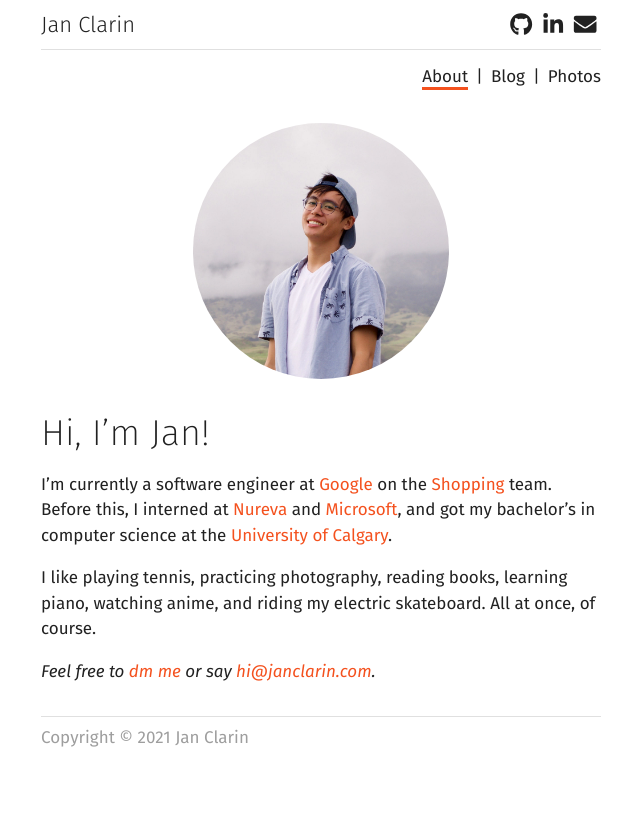
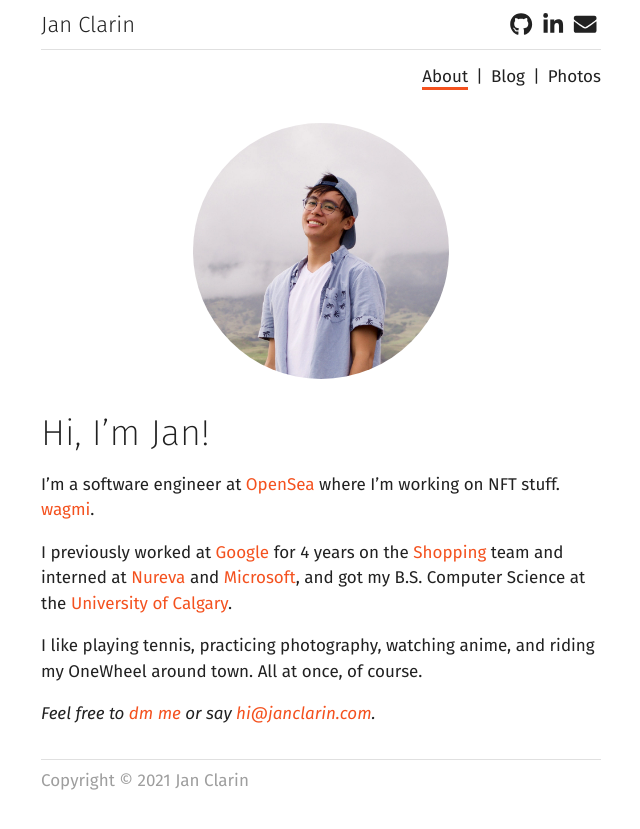
Before and after one commit to janclarin/janclarin.github.io, a Jekyll site: the page built from index.md, in a window 1280 px wide. Shown: the top 829 px of the page, without its empty margins (319-959 px from the left). Built offline with Jekyll 4.4.1, drawn with Linux system fonts in a browser that asks for light colours; nearby versions of some CDN libraries; comment, search, counter and statistics services are not loaded.

Commit message:
Update current job

```diff
--- a/_config.yml
+++ b/_config.yml
@@ -10,6 +10,7 @@ date_format: "%m.%d.%y"
 social_links:
   github: janclarin
   linkedin: janclarin
+  opensea: janclarin
   twitter: janclarin
 
 disqus_shortname: janclarin
--- a/index.md
+++ b/index.md
@@ -9,15 +9,17 @@ layout: page
 
 # Hi, I'm Jan!
 
-I'm currently a software engineer at [Google](https://about.google) on the
-[Shopping](https://shopping.google.com) team. Before this, I interned at
+I'm a software engineer at [OpenSea](https://opensea.io/about) where I'm working
+on NFT stuff. [wagmi](https://opensea.io/{{ site.social_links.opensea }}).
+
+I previously worked at [Google](https://about.google) for 4 years on the
+[Shopping](https://shopping.google.com) team and interned at
 [Nureva](https://www.nureva.com) and
-[Microsoft](/2016/10/18/interning-at-microsoft.html), and got my bachelor's
-in computer science at the
-[University&nbsp;of&nbsp;Calgary](https://www.ucalgary.ca).
+[Microsoft](/2016/10/18/interning-at-microsoft.html), and got my B.S. Computer
+Science at the [University&nbsp;of&nbsp;Calgary](https://www.ucalgary.ca).
 
-I like playing tennis, practicing photography, reading books, learning piano,
-watching anime, and riding my electric skateboard. All at once, of course.
+I like playing tennis, practicing photography, watching anime, and riding my
+OneWheel around town. All at once, of course.
 
 *Feel free to
 [dm&nbsp;me](https://twitter.com/{{ site.social_links.twitter }})
```
